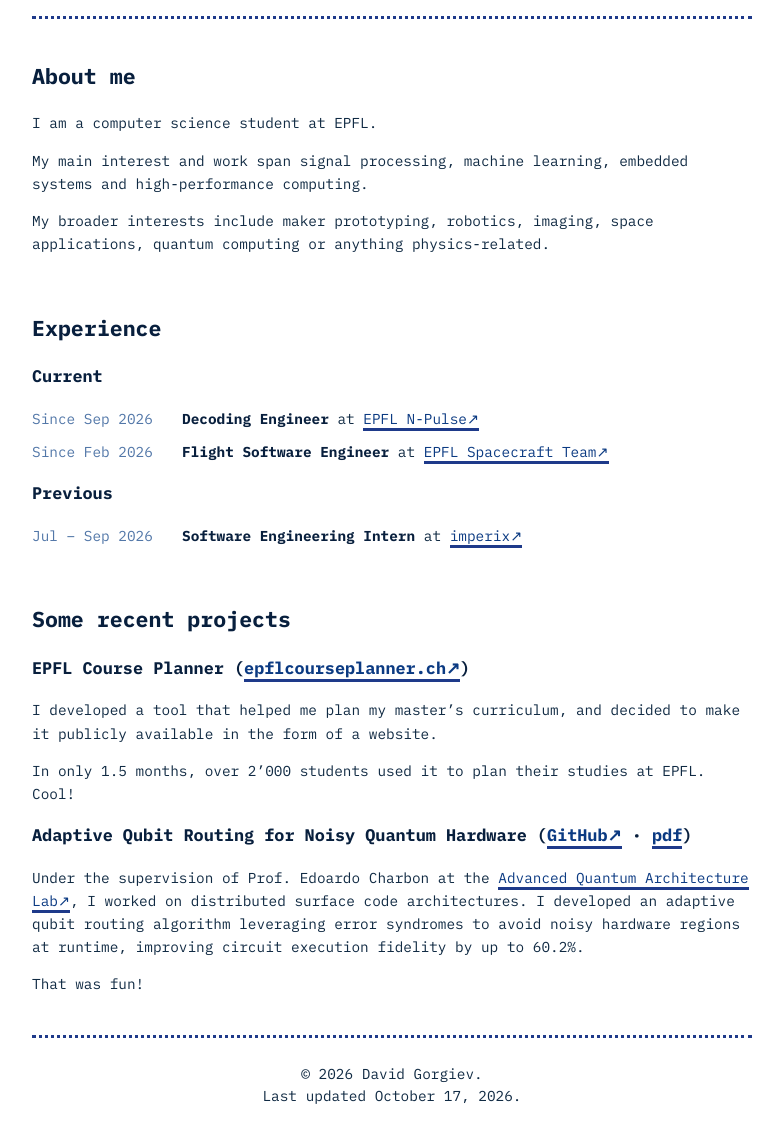
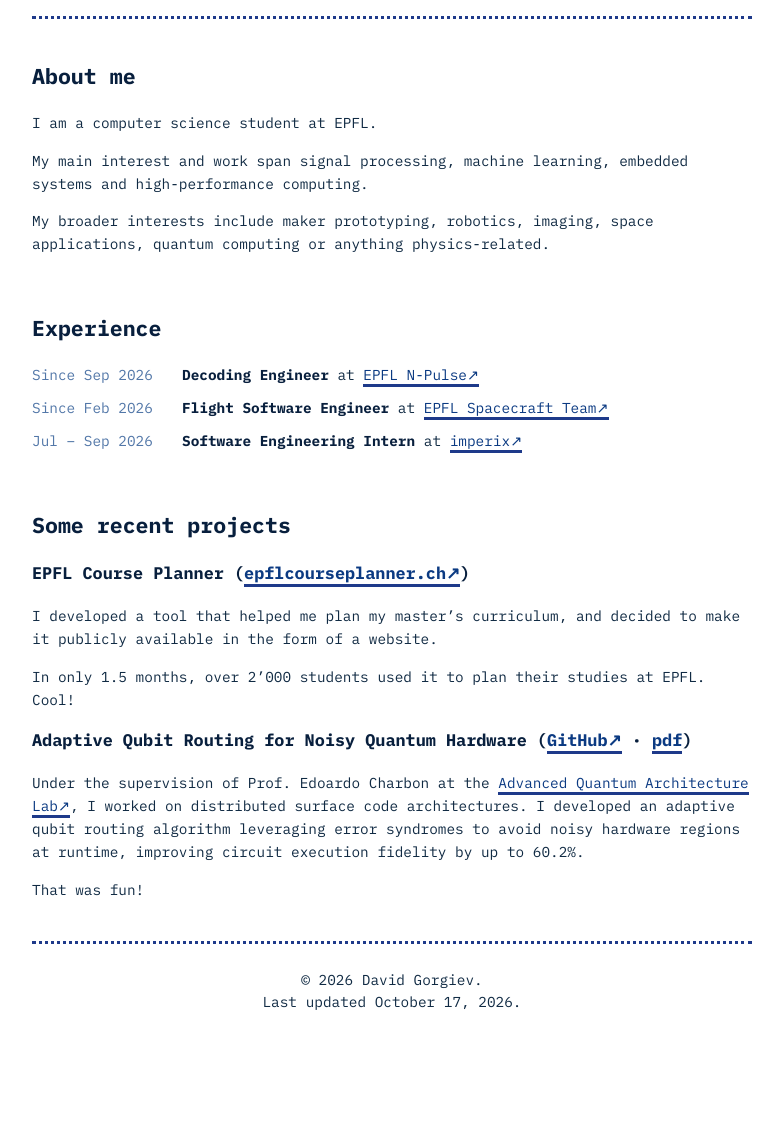
Before and after one commit to dgorgiev/dgorgiev.github.io, a Jekyll site: the page built from index.md, in a window 1280 px wide, cut to the strip 154-1306 px from the top of the page. Shown: the top 1143 px of the strip, without its empty margins (248-1031 px from the left). Built offline with Jekyll 4.4.1, drawn with Linux system fonts in a browser that asks for light colours; after the commit the page ends 1211 px from its top, so only the background shows below that.

Commit message:
rm cur prev

```diff
--- a/index.md
+++ b/index.md
@@ -16,7 +16,6 @@
 
 ## Experience
 
-### Current
 
 <ul class="experience-timeline">
   <li>
@@ -27,11 +26,6 @@
     <span class="experience-date">Since Feb 2026</span>
     <span><strong>Flight Software Engineer</strong> at <a href="https://www.epflspacecraftteam.ch/" target="_blank" rel="noopener noreferrer">EPFL Spacecraft Team</a></span>
   </li>
-</ul>
-
-### Previous
-
-<ul class="experience-timeline">
   <li>
     <span class="experience-date">Jul &ndash; Sep 2026</span>
     <span><strong>Software Engineering Intern</strong> at <a href="https://imperix.com/" target="_blank" rel="noopener noreferrer">imperix</a></span>
```
